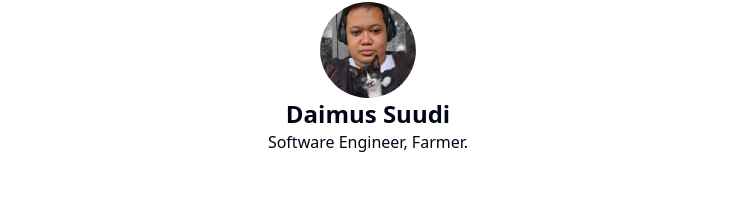
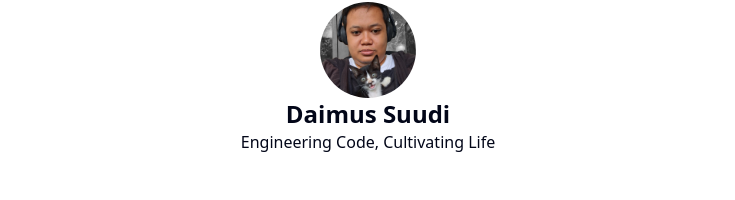
Before and after one commit to daimus/daimus.id, a Next.js app: page / in a window 1280 px wide. Shown: the part 114-314 px from the top of the page, without its empty margins (272-1007 px from the left). Built offline with nearby package versions, Linux system fonts and the light colour scheme.

Commit message:
refactor: change tagline

```diff
--- a/src/app/page.tsx
+++ b/src/app/page.tsx
@@ -12,16 +12,16 @@ export default function Home() {
           <Image src="/images/daimus.jpg" alt="daimus suudi" width={200} height={200} className="rounded-full w-24 h-24" />
         <h1 className="font-semibold text-2xl">Daimus Suudi</h1>
         <p className="text-base">
-            Software Engineer, Farmer.
+            Engineering Code, Cultivating Life
         </p>
       </div>
         <div className="w-full flex flex-col justify-center items-center space-y-4 mt-12">
-            <Link href="/about" className="block w-full">
+            <Link href={"/about"} className="block w-full">
                 <BaseButton>
                     About
                 </BaseButton>
             </Link>
-            <Link href="/project" className="block w-full">
+            <Link href={"/project"} className="block w-full">
                 <BaseButton>
                     Project
                 </BaseButton>
```
